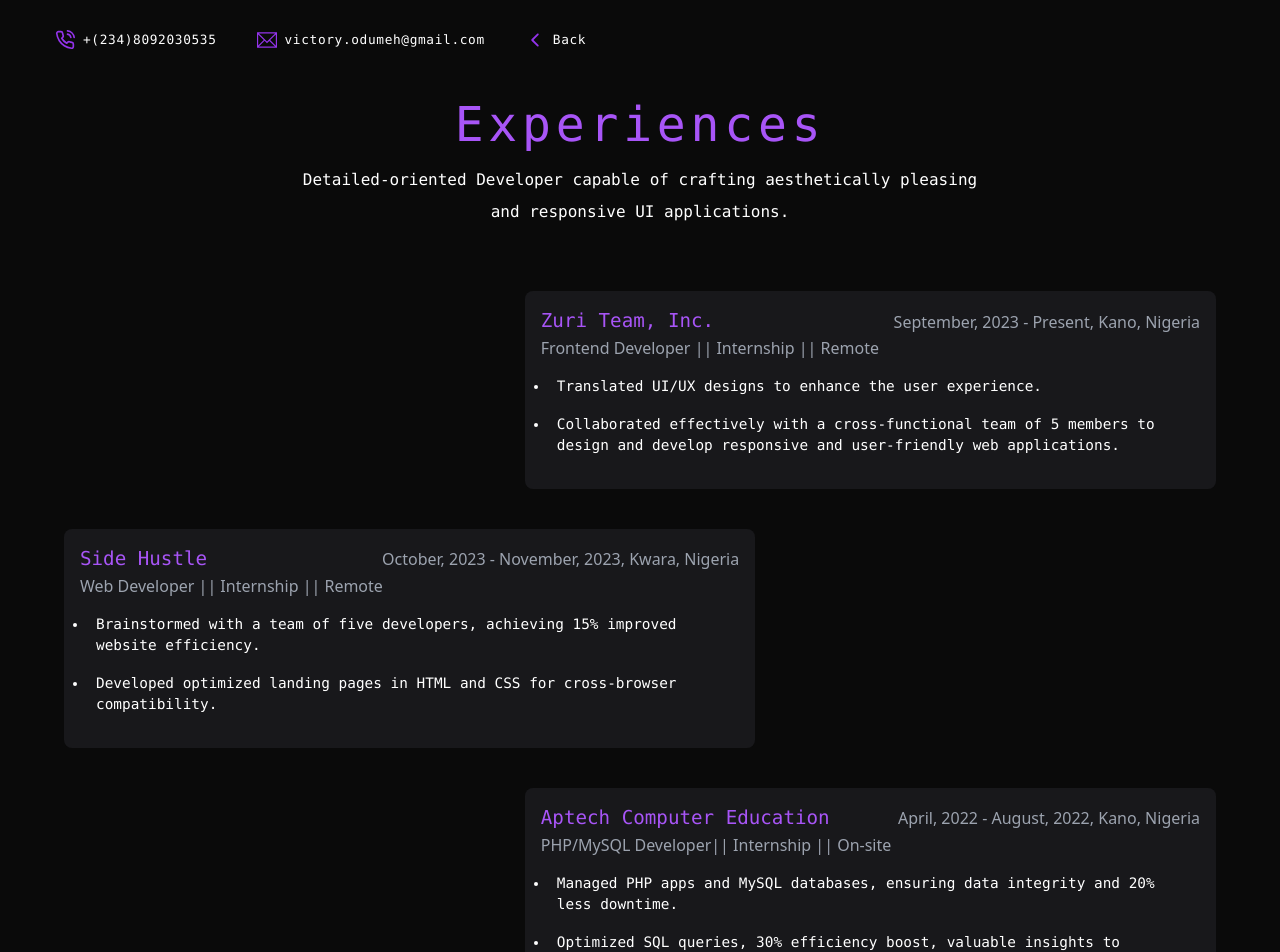
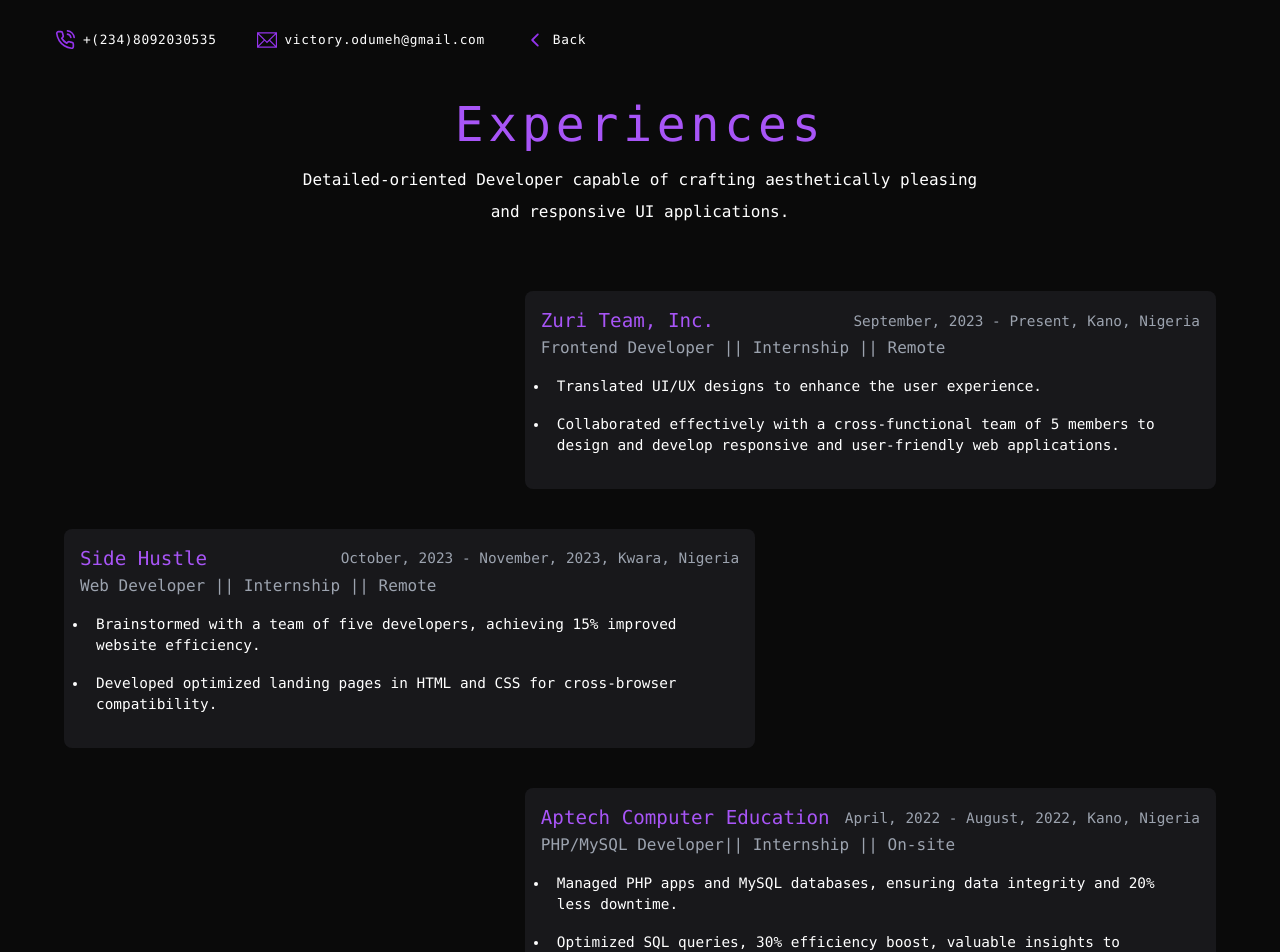
Before and after one commit to pHanToMcaNCoDE/Portfolio3, a React (Create React App) app: page /experiences in a window 1280 px wide. Shown: the top 952 px of the page. Built offline with nearby package versions, Linux system fonts and the light colour scheme; some icons are missing.

Commit message:
ready for launch 🚀

```diff
--- a/src/Components/ExpDisplay/ExpDisplay.jsx
+++ b/src/Components/ExpDisplay/ExpDisplay.jsx
@@ -15,9 +15,9 @@ const ExpDisplay = () => {
             <div className='two bg-zinc-900 p-4 rounded-lg w-full cursor-pointer duration-200 hover:scale-105'>
                 <div className='flex flex-col md:flex-row lg:flex-row text-center md:text-justify lg:text-justify justify-between items-center'>
                     <h1 className='text-[1.2rem] font-mono text-purple-500'>Zuri Team, Inc.</h1>
-                    <p className='text-[1rem] text-gray-400'>September, 2023 - Present, Kano, Nigeria</p>
+                    <p className='text-[.9rem] text-gray-400 font-mono'>September, 2023 - Present, Kano, Nigeria</p>
                 </div>
-                <p className='text-[1rem] text-center md:text-justify lg:text-justify text-gray-400'>Frontend Developer || Internship || Remote</p>
+                <p className='font-mono text-[1rem] text-center md:text-justify lg:text-justify text-gray-400'>Frontend Developer || Internship || Remote</p>
                 <ul className='py-2 px-2'>
                     <li className='list-disc p-2 text-[.9rem] font-mono'>Translated UI/UX designs to enhance the user experience.</li>
                     <li className='list-disc p-2 text-[.9rem] font-mono'>Collaborated effectively with a cross-functional team of 5 members to design and develop responsive and user-friendly web applications.</li>
@@ -34,9 +34,9 @@ const ExpDisplay = () => {
             <div className='three bg-zinc-900 p-4 rounded-lg w-full cursor-pointer duration-300 hover:scale-105'>
                 <div className='flex flex-col md:flex-row lg:flex-row text-center md:text-justify lg:text-justify justify-between items-center'>
                     <h1 className='text-[1.2rem] font-mono text-purple-500'>Side Hustle</h1>
-                    <p className='text-[1rem] text-gray-400'>October, 2023 - November, 2023, Kwara, Nigeria</p>
+                    <p className='text-[.9rem] text-gray-400 font-mono'>October, 2023 - November, 2023, Kwara, Nigeria</p>
                 </div>
-                <p className='text-[1rem] text-center md:text-justify lg:text-justify text-gray-400'>Web Developer || Internship || Remote</p>
+                <p className='text-[1rem] text-center md:text-justify lg:text-justify text-gray-400 font-mono'>Web Developer || Internship || Remote</p>
                 <ul className='py-2 px-2'>
                     <li className='list-disc p-2 text-[.9rem] font-mono'> Brainstormed with a team of five developers, achieving 15% improved website efficiency.</li>
                     <li className='list-disc p-2 text-[.9rem] font-mono'>Developed optimized landing pages in HTML and CSS for cross-browser compatibility.</li>
@@ -64,9 +64,9 @@ const ExpDisplay = () => {
             <div className='six bg-zinc-900 p-4 rounded-lg w-full cursor-pointer duration-200 hover:scale-105'>
                 <div className='flex flex-col md:flex-row lg:flex-row text-center md:text-justify lg:text-justify justify-between items-center'>
                     <h1 className='text-[1.2rem] font-mono text-purple-500'>Aptech Computer Education</h1>
-                    <p className='text-[1rem] text-gray-400'>April, 2022 - August, 2022, Kano, Nigeria</p>
+                    <p className='text-[.9rem] text-gray-400 font-mono'>April, 2022 - August, 2022, Kano, Nigeria</p>
                 </div>
-                <p className='text-[1rem] text-center md:text-justify lg:text-justify text-gray-400'>PHP/MySQL Developer|| Internship || On-site</p>
+                <p className='text-[1rem] text-center md:text-justify lg:text-justify text-gray-400 font-mono'>PHP/MySQL Developer|| Internship || On-site</p>
                 <ul className='py-2 px-2'>
                     <li className='list-disc p-2 text-[.9rem] font-mono'>Managed PHP apps and MySQL databases, ensuring data integrity and 20% less downtime.</li>
                     <li className='list-disc p-2 text-[.9rem] font-mono'>Optimized SQL queries, 30% efficiency boost, valuable insights to stakeholders.</li>
--- a/src/Components/Left/Left.jsx
+++ b/src/Components/Left/Left.jsx
@@ -1,6 +1,5 @@
 import React from 'react'
 import './left.css'
-import {BsDownload} from 'react-icons/bs'
 import {FaLinkedinIn, FaInstagram, FaTwitter, FaFacebookF, FaGithub} from 'react-icons/fa'
 
 const Left = () => {
--- a/src/Components/Right/Right.jsx
+++ b/src/Components/Right/Right.jsx
@@ -2,6 +2,7 @@ import React from 'react'
 import {RxExternalLink} from 'react-icons/rx'
 import { Link } from 'react-router-dom'
 import './right.css'
+import {BsDownload} from 'react-icons/bs'
 // import { Link } from 'react-router-dom'
 
 const Right = () => {
@@ -11,7 +12,7 @@ const Right = () => {
         <Link to='/experiences'>
             <div className='flex flex-col after:rounded-lg after:duration-300 after:w-1 after:inline-flex after:h-[1px] after:bg-white hover:after:w-full cursor-pointer duration-300 hover:scale-105 appearOne mx-auto w-[60%] h-[28%] md:h-[36%] lg:h-[30%] my-8 rounded-lg bg-zinc-900'>
                 <div className='flex flex-col p-5 justify-between'>
-                    <span className='duration-300 hover:text-purple-600 cursor-pointer flex items-center font-mono tracking-widest text-white text-[1rem] lg:text-[1.5rem]'>Resume/Experiences<RxExternalLink className='lg:m-2'/></span>
+                    <span className='duration-300 hover:text-purple-600 cursor-pointer flex items-center font-mono tracking-widest text-white text-[1rem] lg:text-[1.5rem]'>Experiences<RxExternalLink className='lg:m-2'/></span>
                     <p className='font-sans tracking-wider text-[.9rem] lg:text-[1.1rem] text-zinc-600'>Click on the card to view my experiences as a Frontend Developer</p>
                 </div>
             </div>
@@ -20,16 +21,16 @@ const Right = () => {
         <Link to='/portfolio'>
             <div className='flex flex-col after:rounded-lg after:duration-300 after:w-1 after:inline-flex after:h-[1px] after:bg-white hover:after:w-full cursor-pointer duration-300 hover:scale-105 appearOne mx-auto w-[60%] h-[28%] md:h-[36%] lg:h-[30%] my-8 rounded-lg bg-zinc-900'>
                 <div className='flex flex-col p-5 justify-between'>
-                    <a href='https://www.google.com' className='duration-300 hover:text-purple-600 cursor-pointer flex items-center font-mono tracking-widest text-white text-[1rem] lg:text-[1.5rem]'>Portfolio <RxExternalLink className='lg:m-2'/></a>
+                    <span className='duration-300 hover:text-purple-600 cursor-pointer flex items-center font-mono tracking-widest text-white text-[1rem] lg:text-[1.5rem]'>Portfolio <RxExternalLink className='lg:m-2'/></span>
                     <p className='font-sans tracking-wider text-[.9rem] lg:text-[1.1rem] text-zinc-600'>Click on the card to view my projects</p>
                 </div>
             </div>
         </Link>
 
-        <a href='#' target='_blank'>
+        <a href='https://drive.google.com/file/d/1HnF3UJQnNUKnawzhA4WzumrpuVD_MOxG/view?usp=drive_link' download='Victory Odumeh Frontend Developer'>
             <div className='flex flex-col after:rounded-lg after:duration-300 after:w-1 after:inline-flex after:h-[1px] after:bg-white hover:after:w-full cursor-pointer duration-300 hover:scale-105 appearOne mx-auto w-[60%] h-[28%] md:h-[36%] lg:h-[30%] my-8 rounded-lg bg-zinc-900'>
                 <div className='flex flex-col p-5 justify-between'>
-                    <a href='https://www.google.com' className='duration-300 hover:text-purple-600 cursor-pointer flex items-center font-mono tracking-widest text-white text-[1rem] lg:text-[1.5rem]'>Hire me <RxExternalLink className='lg:m-2'/></a>
+                    <span className='duration-300 hover:text-purple-600 cursor-pointer flex items-center font-mono tracking-widest text-white text-[1rem] lg:text-[1.5rem]'>My Resume <BsDownload className='lg:m-2'/></span>
                     <p className='font-sans tracking-wider text-[.9rem] lg:text-[1.1rem] text-zinc-600'>Click on the card to see my resume</p>
                 </div>
             </div>
```
Also changed, not shown: 1 other file (tests, documents, lock files or other folders).
